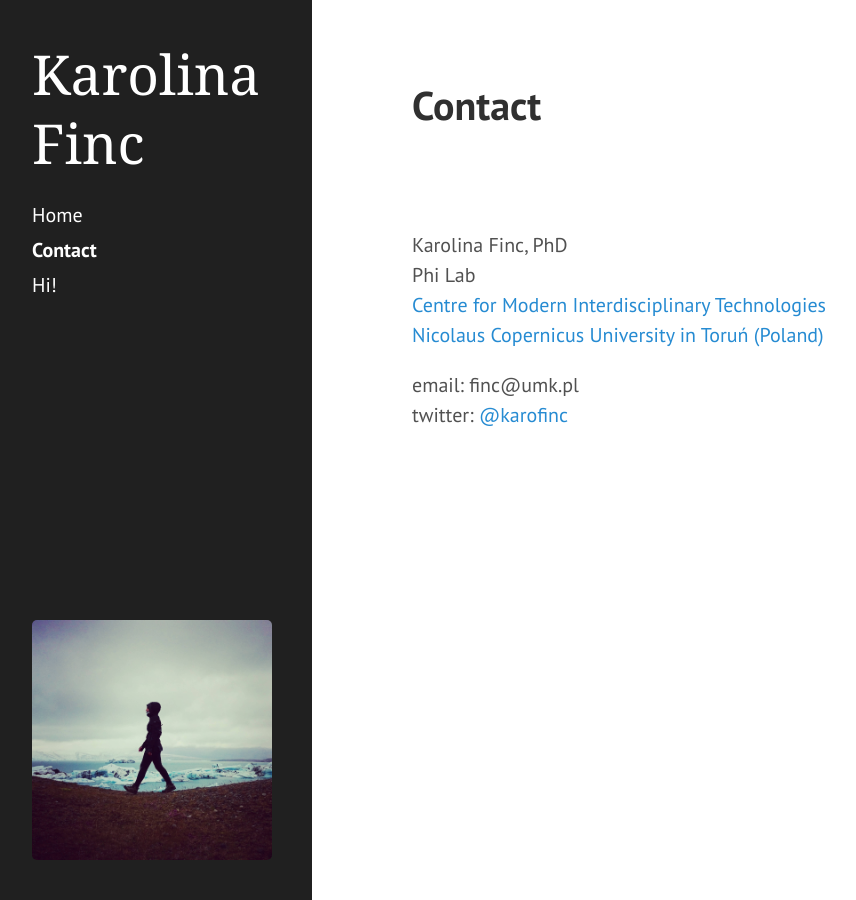
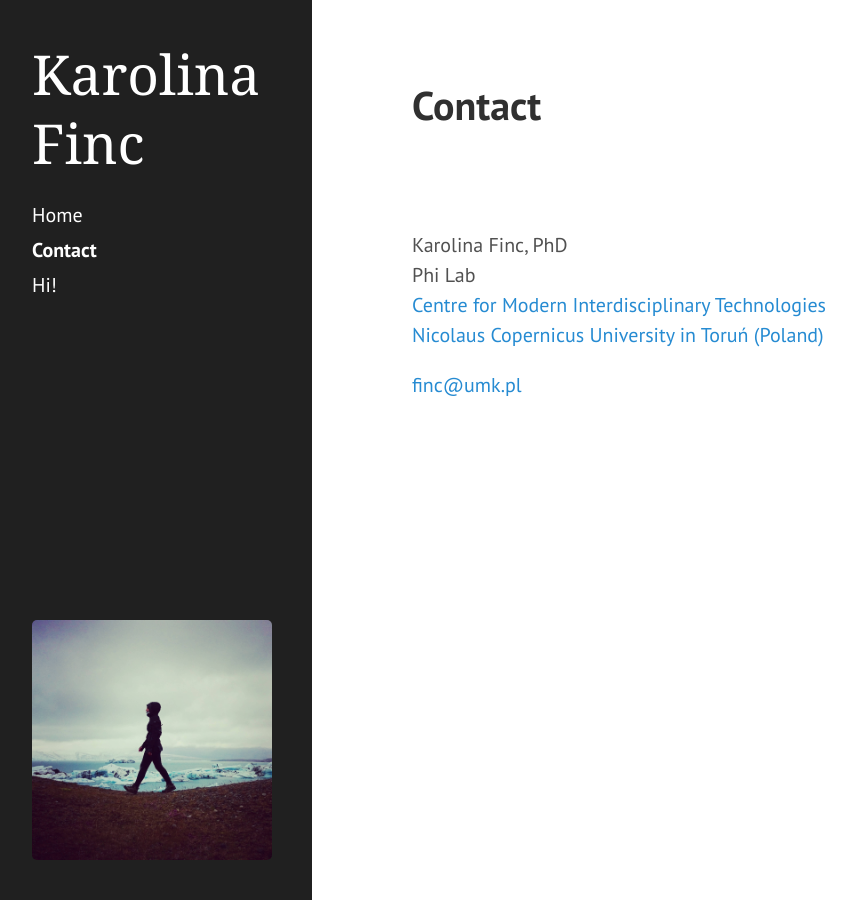
Before and after one commit to kfinc/kfinc.github.io, a Jekyll site: the page built from contact.md, in a window 1280 px wide. Shown: the whole page, without its empty margins (8-864 px from the left). Built offline with Jekyll 4.4.1, drawn with Linux system fonts in a browser that asks for light colours.

Commit message:
Update contact.md

```diff
--- a/contact.md
+++ b/contact.md
@@ -8,8 +8,7 @@
 <a href="https://icnt.umk.pl/en/">Centre for Modern Interdisciplinary Technologies</a><br>
 <a href="https://www.umk.pl/en/"> Nicolaus Copernicus University in Toruń (Poland)<br>
 
-email: finc@umk.pl
-twitter: [@karofinc](https://twitter.com/karofinc)
+<i class="fa fa-envelope-o"></i><a href="mailto:finc@umk.pl"> finc@umk.pl</a><br>
 
 <!---
 <p class="message">
```
